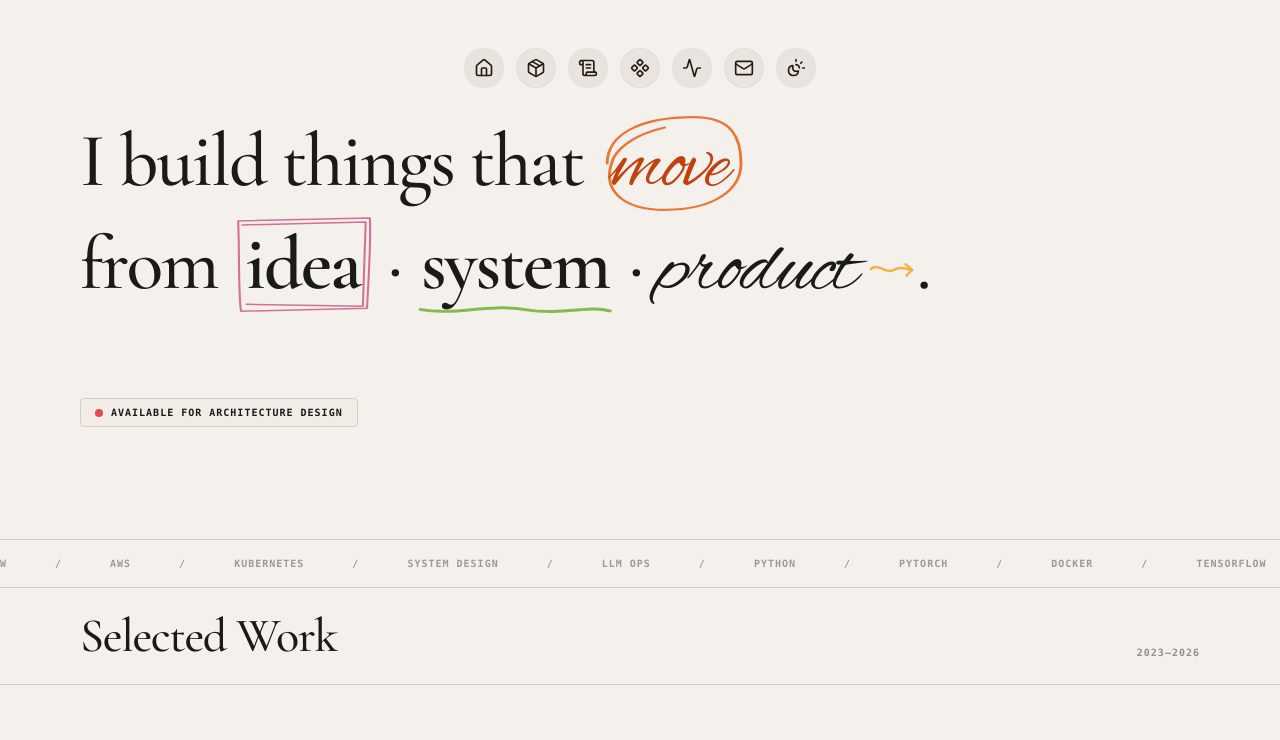
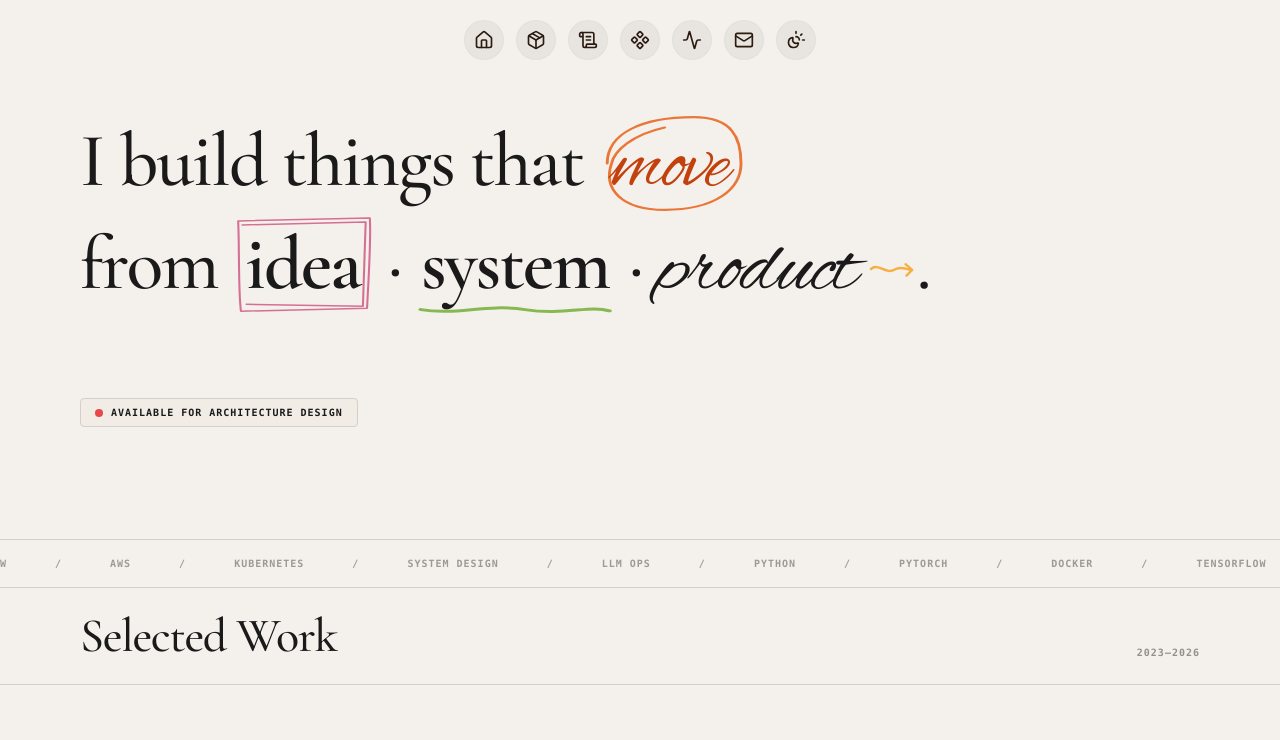
Before and after one commit to Krishdshah/portfoliov2, a Next.js app: page / in a window 1280 px wide. Shown: the top 740 px of the page. Built offline with nearby package versions, Linux system fonts and the light colour scheme.

Commit message:
fix: anchor dock to top so hover magnification expands downward; move label below icon

```diff
--- a/components/Header.tsx
+++ b/components/Header.tsx
@@ -71,8 +71,8 @@ export default function Header() {
   ];
 
   return (
-    <div className="fixed top-4 left-1/2 -translate-x-1/2 z-50 max-w-[95vw] pointer-events-auto flex justify-center items-end h-20 overflow-visible">
-      <Dock className="items-end pb-2 gap-3 px-4 py-2 bg-transparent border-none shadow-none">
+    <div className="fixed top-2 left-1/2 -translate-x-1/2 z-50 max-w-[95vw] pointer-events-auto flex justify-center items-start h-12 overflow-visible">
+      <Dock className="gap-3 px-4 py-2 bg-transparent border-none shadow-none">
         {data.map((item, idx) => (
           <DockItem
             key={idx}
--- a/components/ui/dock.tsx
+++ b/components/ui/dock.tsx
@@ -103,7 +103,7 @@ function Dock({
         height: height,
         scrollbarWidth: "none",
       }}
-      className="mx-2 flex max-w-full items-end overflow-x-auto"
+      className="mx-2 flex max-w-full items-start overflow-x-auto"
     >
       <motion.div
         onMouseMove={({ pageX }) => {
@@ -115,7 +115,7 @@ function Dock({
           mouseX.set(Infinity);
         }}
         className={cn(
-          "mx-auto flex w-fit gap-4 rounded-2xl px-4",
+          "mx-auto flex w-fit gap-4 rounded-2xl px-4 items-center",
           className
         )}
         style={{ height: panelHeight }}
@@ -196,11 +196,11 @@ function DockLabel({ children, className, ...rest }: DockLabelProps) {
       {isVisible && (
         <motion.div
           initial={{ opacity: 0, y: 0 }}
-          animate={{ opacity: 1, y: -10 }}
+          animate={{ opacity: 1, y: 6 }}
           exit={{ opacity: 0, y: 0 }}
           transition={{ duration: 0.2 }}
           className={cn(
-            "absolute -top-6 left-1/2 w-fit whitespace-pre rounded-md border border-gray-200 bg-gray-100 px-2 py-0.5 text-xs text-neutral-700 dark:border-neutral-900 dark:bg-neutral-800 dark:text-white",
+            "absolute top-full mt-1.5 left-1/2 w-fit whitespace-pre rounded-md border border-gray-200 bg-gray-100 px-2 py-0.5 text-xs text-neutral-700 dark:border-neutral-900 dark:bg-neutral-800 dark:text-white",
             className
           )}
           role="tooltip"
```
